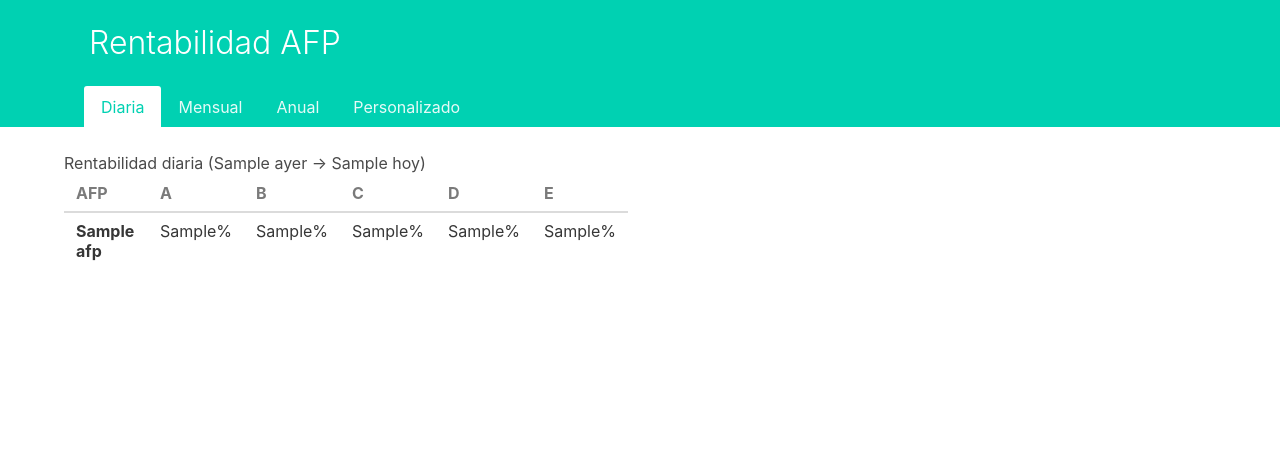
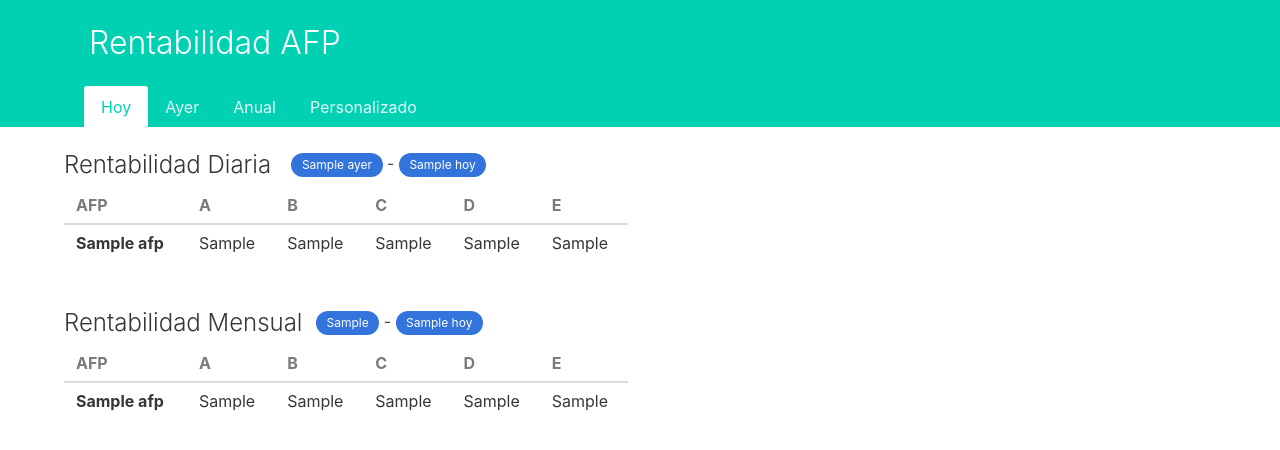
Before and after one commit to cuchoi/datosfinanzas, a Flask app: template app/templates/afp.html in a window 1280 px wide. Shown: the part 52-502 px from the top of the page. Run offline with Flask 2, Linux system fonts and the light colour scheme; the template is opened without the code that fills it: most values are stand-ins (such as "Sample title", 1, 10 or a date in 2020); some libraries are stand-ins or nearby versions.

Commit message:
Ahora rentabilidad AFP muestra mensual y anual segun las ultimas fechas en la base

```diff
--- a/app/static/css/style.css
+++ b/app/static/css/style.css
@@ -9,3 +9,7 @@
 .hero ul {
     margin-left: 20px !important;
 }
+
+.tablarentabilidad{
+	margin-top: 10px;
+}
--- a/app/static/js/bulma.js
+++ b/app/static/js/bulma.js
@@ -31,10 +31,10 @@ document.addEventListener('DOMContentLoaded', function () {
 
 
   $('#tabs li').click(function() {
-    var href = $(this).children().attr('href');
-    console.log(href);
+    var tabs= $(this).children().attr('data-tab');
+    console.log(tabs)
     $('.tab').hide();
-    $(href).show();
+    $(tabs).show();
     $('#tabs li').removeClass( "is-active" );
     $(this).addClass( "is-active" );
   });
--- a/app/templates/afp.html
+++ b/app/templates/afp.html
@@ -5,18 +5,21 @@
 {% endblock titulo %}
 
 {% block menu %}
-    <li class="is-active"><a href="#diaria">Diaria</a></li>
-    <li><a href="#mensual">Mensual</a></li>
-    <li><a href="#anual">Anual</a></li>
-    <li><a href="#personalizado">Personalizado</a></li>
+    <li class="is-active"><a data-tab="#ultimainformacion">Hoy</a></li>
+    <li><a data-tab="#ayer">Ayer</a></li>
+    <li><a data-tab="#anual">Anual</a></li>
+    <li><a data-tab="#personalizado">Personalizado</a></li>
 {% endblock menu %}
 
 {% block content %}
 
   <br>
-  <div class="tab" id="diaria">
-    <h2> Rentabilidad diaria ({{ayer}} -> {{hoy}})</h2>
-	<table class="table">
+  <div class="tab" id="ultimainformacion">
+    <div class="titlewrapper">
+    <div><h3 class="is-pulled-left title is-4">Rentabilidad Diaria &#160;&#160;</h3></div>
+    <div><span class="tag is-info">{{ayer}}</span> - <span class="tag is-info">{{hoy}}</span></div>
+	</div>
+	<table class="table tablarentabilidad">
 		<thead>
 		  <tr>
 			<th>AFP</th>
@@ -27,25 +30,26 @@
 			<th>E</th>
 		  </tr>
 		</thead>
+		<tbody>
 		{% for afp in AFPDiaria %}
-		<tbody>
 		<tr>
 			<th>{{ afp.nombre }}</th>
-			<td>{{ afp.cuotaA }}%</td>
-			<td>{{ afp.cuotaB }}%</td>
-			<td>{{ afp.cuotaC }}%</td>
-			<td>{{ afp.cuotaD }}%</td>
-			<td>{{ afp.cuotaE }}%</td>
+			<td>{{ afp.cuotaA }}</td>
+			<td>{{ afp.cuotaB }}</td>
+			<td>{{ afp.cuotaC }}</td>
+			<td>{{ afp.cuotaD }}</td>
+			<td>{{ afp.cuotaE }}</td>
 		</tr>
+		{% endfor %}
 		</tbody>
-		{% endfor %}
 	</table>
+	<br>
+    <div class="titlewrapper">
+    <div><h3 class="is-pulled-left title is-4">Rentabilidad Mensual&#160;&#160;</h3></div>
+    <div><span class="tag is-info">{{mesTD}}</span> - <span class="tag is-info">{{hoy}}</span></div>
 	</div>
 
-	<div class="tab" id="mensual" style="display: none;">
-    <h3> Rentabilidad Mensual </h3>
-
-	<table class="table" href="">
+	<table class="table tablarentabilidad">
 		<thead>
 		  <tr>
 			<th>AFP</th>
@@ -72,9 +76,42 @@
 	</div>
 
     <div class="tab" id="anual" style="display: none;">
-    <h3> Rentabilidad Anual </h3>
+    <div class="titlewrapper">
+    <div><h3 class="is-pulled-left title is-4">Anual&#160;&#160;</h3></div>
+    <div><span class="tag is-info">{{anioTD}}</span> - <span class="tag is-info">{{hoy}}</span></div>
+	</div>
+	<table class="table">
+		<thead>
+		  <tr>
+			<th>AFP</th>
+			<th>A</th>
+			<th>B</th>
+			<th>C</th>
+			<th>D</th>
+			<th>E</th>
+		  </tr>
+		</thead>
+		{% for afp in AFPAnual %}
+		<tbody>
+		<tr>
+			<th>{{ afp.nombre }}</th>
+			<td>{{ afp.cuotaA }}</td>
+			<td>{{ afp.cuotaB }}</td>
+			<td>{{ afp.cuotaC }}</td>
+			<td>{{ afp.cuotaD }}</td>
+			<td>{{ afp.cuotaE }}</td>
+		</tr>
+		</tbody>
+		{% endfor %}
+	</table>
+	</div>
 
-	<table class="table" href="">
+	 <div class="tab" id="personalizado" style="display: none;">
+    <div class="titlewrapper">
+    <div><h3 class="is-pulled-left title is-4">Anual&#160;&#160;</h3></div>
+    <div><span class="tag is-info">{{aniopasado}}</span> - <span class="tag is-info">{{hoy}}</span></div>
+	</div>
+	<table class="table">
 		<thead>
 		  <tr>
 			<th>AFP</th>
--- a/app/templates/base.html
+++ b/app/templates/base.html
@@ -10,10 +10,6 @@
   <script
   src="https://code.jquery.com/jquery-3.2.1.min.js"
   integrity="sha256-hwg4gsxgFZhOsEEamdOYGBf13FyQuiTwlAQgxVSNgt4="
-  crossorigin="anonymous"></script>
-  <script
-  src="https://code.jquery.com/ui/1.12.1/jquery-ui.min.js"
-  integrity="sha256-VazP97ZCwtekAsvgPBSUwPFKdrwD3unUfSGVYrahUqU="
   crossorigin="anonymous"></script>
   <script src="{{ url_for('static', filename='js/bulma.js') }}"></script>
 
```
Also changed, not shown: other parts of app/templates/afp.html (+0 -28 lines), app/models.py (+8 -8 lines), app/views.py (+77 -12 lines).
